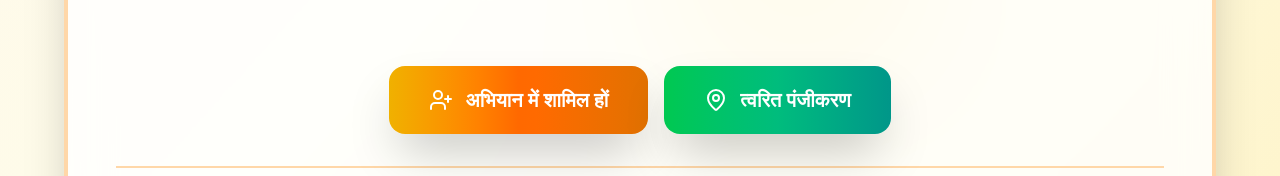
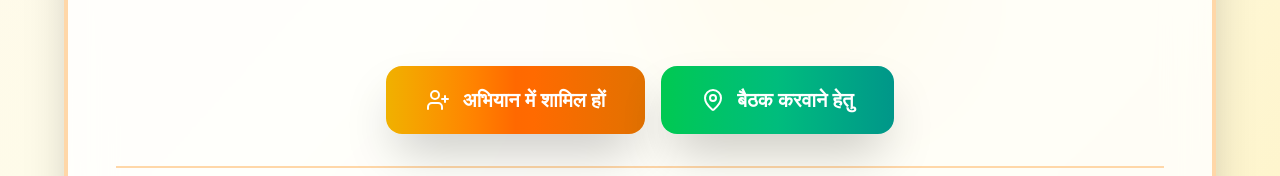
Before and after one commit to Emulsion24/Aviyan, a Next.js app: page / in a window 1280 px wide. Shown: the part 935-1111 px from the top of the page. Built offline with nearby package versions, Linux system fonts and the light colour scheme.

Commit message:
make new section heading changes

```diff
--- a/app/Hero.jsx
+++ b/app/Hero.jsx
@@ -336,8 +336,8 @@ const HeroWithNav = () => {
             </button>
 
             <div className="bg-gradient-to-r from-orange-500 to-yellow-500 p-6 rounded-t-2xl">
-              <h2 className="text-3xl font-bold text-white text-center">त्वरित पंजीकरण फॉर्म</h2>
-              <p className="text-white/90 text-center mt-2">Quick Registration Form</p>
+              <h2 className="text-3xl font-bold text-white text-center">बैठक करवाने हेतु पंजीकरण</h2>
+              <p className="text-white/90 text-center mt-2">अपने क्षेत्र मे अभियान की बैठक करवाने हेतु ये फॉर्म भरे :</p>
             </div>
 
             <div className="p-6 space-y-4">
@@ -576,7 +576,7 @@ const HeroWithNav = () => {
                 </button>
 
                 <button onClick={openPopup} className="group px-10 py-5 text-xl font-bold rounded-2xl bg-gradient-to-r from-green-500 via-emerald-500 to-teal-600 text-white shadow-2xl hover:shadow-green-300 transition-all duration-300 transform hover:scale-105 hover:-translate-y-1">
-                  <span className="flex items-center gap-3"><MapPin size={24} />त्वरित पंजीकरण</span>
+                  <span className="flex items-center gap-3"><MapPin size={24} />बैठक करवाने हेतु </span>
                 </button>
               </div>
 
```
Also changed, not shown: 1 other file (tests, documents, lock files or other folders).
